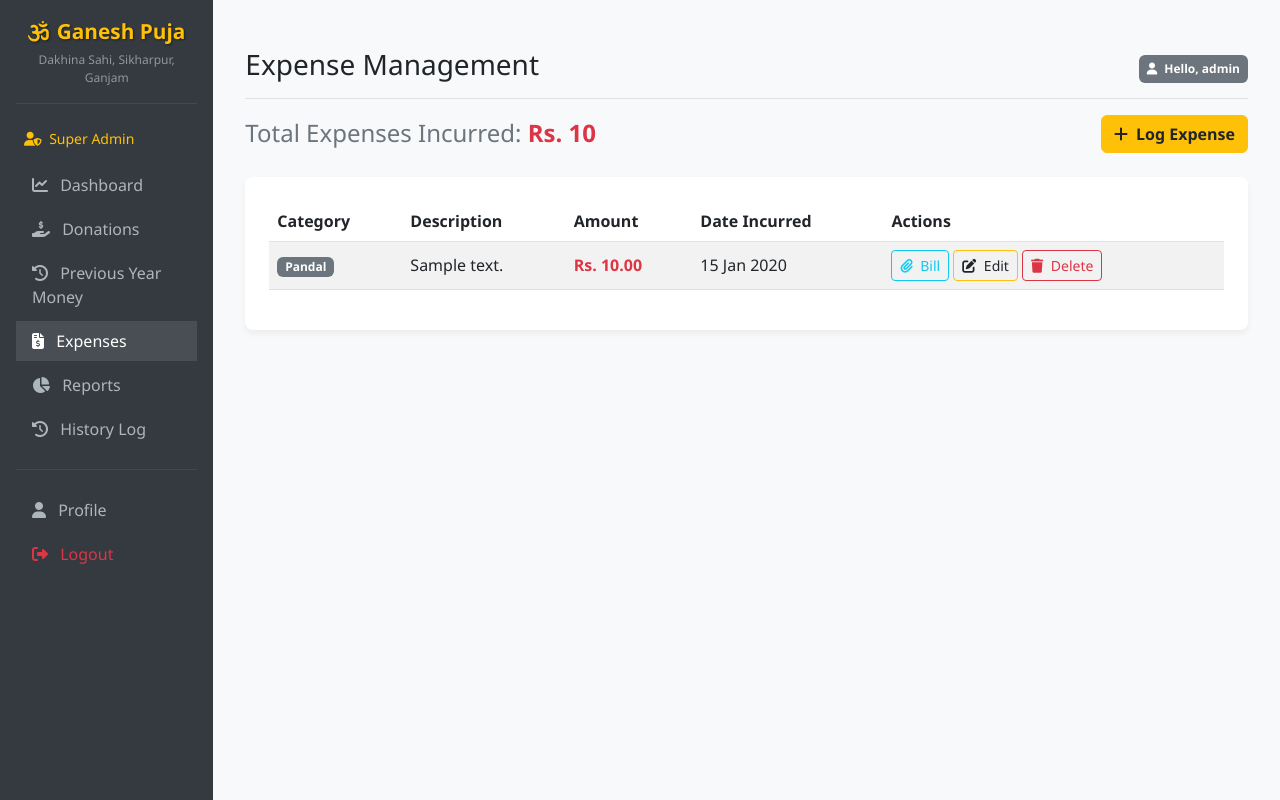
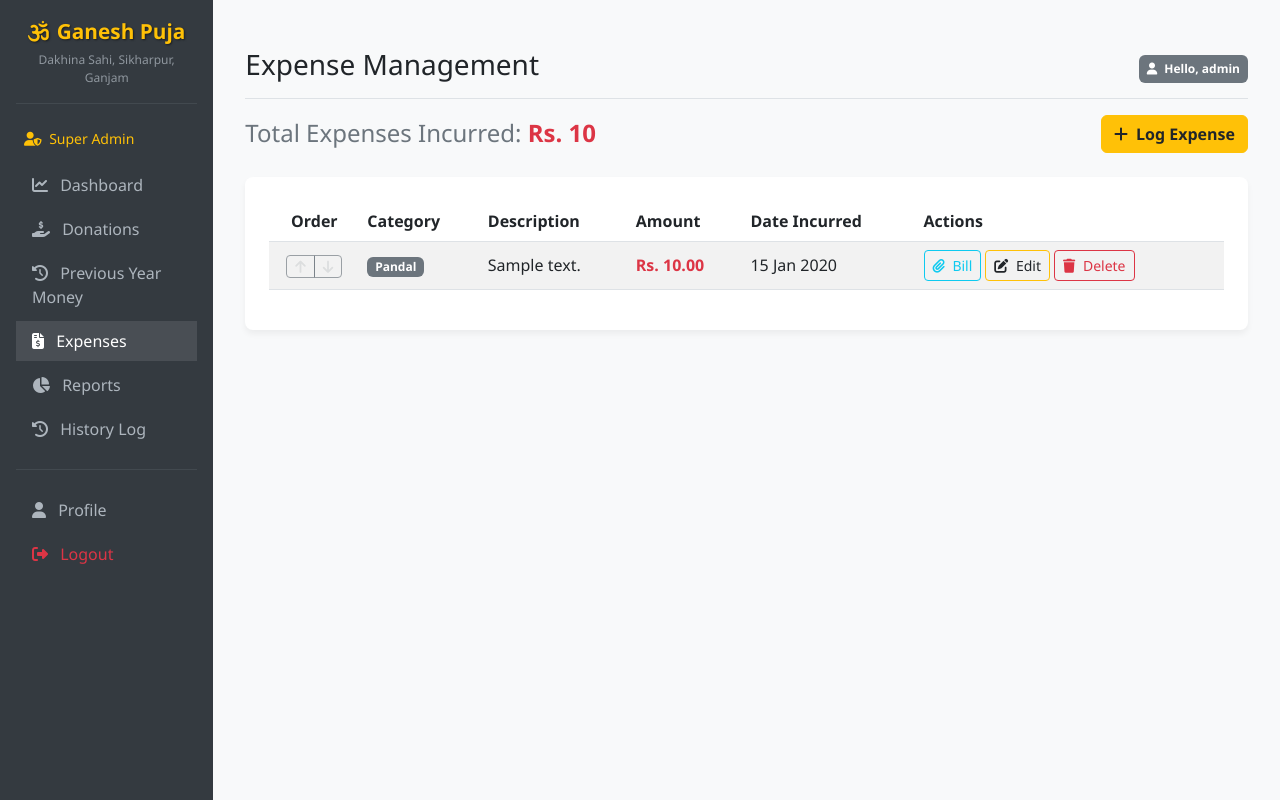
Before and after one commit to Santosh190512/ganesh-puja, a Django app: page /expenses/ in a window 1280 px wide. Run offline with Django 5.2, Linux system fonts and the light colour scheme; a user stored in the database is signed in; tables that the repository leaves empty hold one stand-in row (values such as "Sample post").

Commit message:
Allow super admin to reorder expenses and preserve position on edit

```diff
--- a/puja/models.py
+++ b/puja/models.py
@@ -88,6 +88,16 @@ class Expense(models.Model):
     date_incurred = models.DateField(default=timezone.now)
     bill_file = models.FileField(upload_to='bills/', blank=True, null=True)
     logged_by = models.ForeignKey(CustomUser, on_delete=models.SET_NULL, null=True)
+    order_index = models.PositiveIntegerField(default=0, db_index=True, verbose_name="Display Order")
+
+    class Meta:
+        ordering = ['order_index', 'date_incurred', 'id']
+
+    def save(self, *args, **kwargs):
+        if not self.order_index:
+            max_val = Expense.objects.aggregate(max_val=models.Max('order_index'))['max_val']
+            self.order_index = (max_val or 0) + 1
+        super().save(*args, **kwargs)
 
     def __str__(self):
         return f"{self.get_category_display()} - Rs. {self.amount}"
--- a/puja/templates/puja/expense_list.html
+++ b/puja/templates/puja/expense_list.html
@@ -16,6 +16,9 @@
         <table class="table table-striped table-hover align-middle">
             <thead>
                 <tr>
+                    {% if user.is_authenticated and user.role == 'SUPER_ADMIN' or user.is_superuser %}
+                        <th style="width: 90px;" class="text-center">Order</th>
+                    {% endif %}
                     <th>Category</th>
                     <th>Description</th>
                     <th>Amount</th>
@@ -26,6 +29,37 @@
             <tbody>
                 {% for expense in expenses %}
                 <tr>
+                    {% if user.is_authenticated and user.role == 'SUPER_ADMIN' or user.is_superuser %}
+                    <td class="text-center">
+                        <div class="btn-group btn-group-sm" role="group">
+                            {% if not forloop.first %}
+                                <form action="{% url 'expense_move_up' expense.pk %}" method="POST" class="d-inline">
+                                    {% csrf_token %}
+                                    <button type="submit" class="btn btn-outline-secondary btn-sm py-0 px-2" title="Move Up (Upar karein)">
+                                        <i class="fa-solid fa-arrow-up"></i>
+                                    </button>
+                                </form>
+                            {% else %}
+                                <button class="btn btn-outline-secondary btn-sm py-0 px-2 disabled" disabled title="Already at top">
+                                    <i class="fa-solid fa-arrow-up opacity-25"></i>
+                                </button>
+                            {% endif %}
+
+                            {% if not forloop.last %}
+                                <form action="{% url 'expense_move_down' expense.pk %}" method="POST" class="d-inline">
+                                    {% csrf_token %}
+                                    <button type="submit" class="btn btn-outline-secondary btn-sm py-0 px-2" title="Move Down (Neeche karein)">
+                                        <i class="fa-solid fa-arrow-down"></i>
+                                    </button>
+                                </form>
+                            {% else %}
+                                <button class="btn btn-outline-secondary btn-sm py-0 px-2 disabled" disabled title="Already at bottom">
+                                    <i class="fa-solid fa-arrow-down opacity-25"></i>
+                                </button>
+                            {% endif %}
+                        </div>
+                    </td>
+                    {% endif %}
                     <td><span class="badge bg-secondary">{{ expense.get_category_display }}</span></td>
                     <td>{{ expense.description }}</td>
                     <td class="fw-bold text-danger">Rs. {{ expense.amount }}</td>
--- a/puja/urls.py
+++ b/puja/urls.py
@@ -72,6 +72,8 @@ urlpatterns = [
     path('donations/<int:pk>/move-down/', views.donation_move_down, name='donation_move_down'),
     path('expenses/<int:pk>/delete/', views.expense_delete, name='expense_delete'),
     path('expenses/<int:pk>/edit/', views.expense_edit, name='expense_edit'),
+    path('expenses/<int:pk>/move-up/', views.expense_move_up, name='expense_move_up'),
+    path('expenses/<int:pk>/move-down/', views.expense_move_down, name='expense_move_down'),
     path('house-donations/<int:pk>/delete/', views.house_donation_delete, name='house_donation_delete'),
     path('house-donations/<int:pk>/edit/', views.house_donation_edit, name='house_donation_edit'),
     path('history/', views.history_log_view, name='history_log'),
--- a/puja/views.py
+++ b/puja/views.py
@@ -372,13 +372,65 @@ def donation_receipt(request, pk):
 
 # --- EXPENSES ---
 
+def normalize_expense_orders():
+    """
+    Ensures all expenses have unique, sequential order_index numbers (1, 2, 3...)
+    ordered by their current order_index, date_incurred, and id.
+    """
+    expenses = list(Expense.objects.all().order_by('order_index', 'date_incurred', 'id'))
+    for idx, e in enumerate(expenses, start=1):
+        if e.order_index != idx:
+            e.order_index = idx
+            e.save(update_fields=['order_index'])
+
 def expense_list(request):
-    expenses = Expense.objects.all().order_by('-date_incurred')
+    if Expense.objects.filter(order_index=0).exists():
+        normalize_expense_orders()
+
+    expenses = Expense.objects.all().order_by('order_index', 'date_incurred', 'id')
     total_amount = expenses.aggregate(total=Sum('amount'))['total'] or 0
     return render(request, 'puja/expense_list.html', {
         'expenses': expenses,
         'total_amount': total_amount
     })
+
+@login_required
+@admin_only
+def expense_move_up(request, pk):
+    normalize_expense_orders()
+    current_expense = get_object_or_404(Expense, pk=pk)
+    prev_expense = Expense.objects.filter(order_index__lt=current_expense.order_index).order_by('-order_index').first()
+    if prev_expense:
+        current_idx = current_expense.order_index
+        current_expense.order_index = prev_expense.order_index
+        prev_expense.order_index = current_idx
+        current_expense.save(update_fields=['order_index'])
+        prev_expense.save(update_fields=['order_index'])
+        log_action(
+            request.user, 'UPDATE', 'Expense', current_expense.id, str(current_expense),
+            f"Moved expense #{current_expense.id} UP (swapped with #{prev_expense.id})"
+        )
+        messages.success(request, f"Expense '{current_expense.get_category_display()}' moved up.")
+    return redirect('expense_list')
+
+@login_required
+@admin_only
+def expense_move_down(request, pk):
+    normalize_expense_orders()
+    current_expense = get_object_or_404(Expense, pk=pk)
+    next_expense = Expense.objects.filter(order_index__gt=current_expense.order_index).order_by('order_index').first()
+    if next_expense:
+        current_idx = current_expense.order_index
+        current_expense.order_index = next_expense.order_index
+        next_expense.order_index = current_idx
+        current_expense.save(update_fields=['order_index'])
+        next_expense.save(update_fields=['order_index'])
+        log_action(
+            request.user, 'UPDATE', 'Expense', current_expense.id, str(current_expense),
+            f"Moved expense #{current_expense.id} DOWN (swapped with #{next_expense.id})"
+        )
+        messages.success(request, f"Expense '{current_expense.get_category_display()}' moved down.")
+    return redirect('expense_list')
 
 @login_required
 @admin_only
```
Also changed, not shown: db.sqlite3, puja/migrations/0011_alter_expense_options_expense_order_index.py (added).
